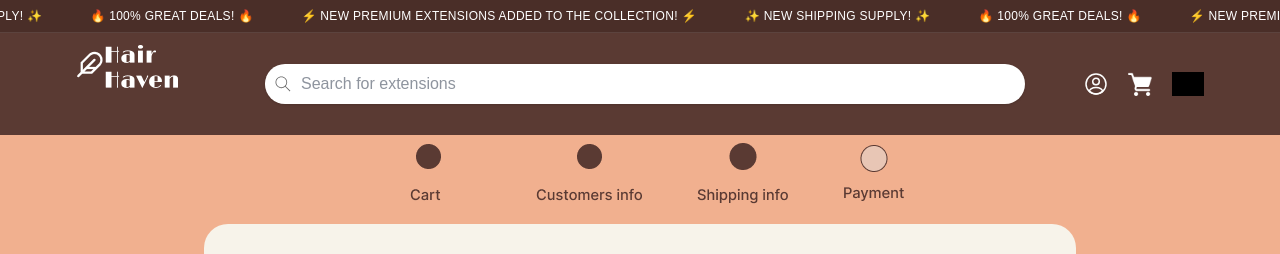
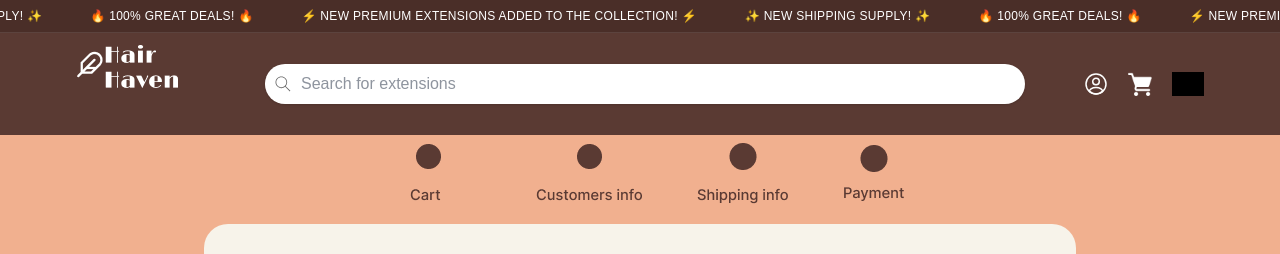
Before and after one commit to RabbiXX/Sydani-E_Commerce-, a Next.js app in the folder E-FRONTEND/my_app/: page /payment in a window 1280 px wide. Shown: the top 254 px of the page. Built offline with nearby package versions, Linux system fonts and the light colour scheme; grey boxes are pictures that could not be loaded.

Commit message:
Feat: Added progress bar on payment page and nav links

```diff
--- a/E-FRONTEND/my_app/app/categories/page.tsx
+++ b/E-FRONTEND/my_app/app/categories/page.tsx
@@ -142,7 +142,7 @@ export default function PasswordResetPage() {
                     <div className="p-2 cursor-pointer rounded-b-lg bg-white">
                       <div className="flex justify-between">
                         <p className="text-black font-bold w-4/5">Gisou Honey Infused Hair Oil</p>
-                        <div className="w-1/5"><a href="/my-cart"><img className="h-8 border-2 border-black rounded-full p-1" src="/images/grocery-store.png" alt="" /></a></div>
+                        <div className="w-1/5"><a href="/product-details"><img className="h-8 border-2 border-black rounded-full p-1" src="/images/grocery-store.png" alt="" /></a></div>
                       </div>
                       <p className="text-black font-light">300</p>
                       <p className="font-bold text-green-700">$12.00</p>
--- a/E-FRONTEND/my_app/app/globals.css
+++ b/E-FRONTEND/my_app/app/globals.css
@@ -18,12 +18,12 @@
     100% { transform: translateX(-50%); }
   }
 
-    --animate-auto-slide: autoSlide 8s infinite;
+  --animate-auto-slide: autoSlide 8s infinite;
 
   /* 2. Keyframe timeline balanced precisely for a 2-image horizontal swap */
   @keyframes autoSlide {
-    0%, 45% { transform: translateX(0%); }       /* Image 1 stays active */
-    50%, 95% { transform: translateX(-100%); }   /* Smooth slide to Image 2, stays active */
+    0%, 45% { transform: translateX(0%) }       /* Image 1 stays active */
+    50%, 95% { transform: translateX(-100%);}   /* Smooth slide to Image 2, stays active */
     100% { transform: translateX(0%); }          /* Loops perfectly back to Image 1 */
   }
 }
--- a/E-FRONTEND/my_app/app/payment/page.tsx
+++ b/E-FRONTEND/my_app/app/payment/page.tsx
@@ -41,7 +41,7 @@ export default function PaymentPage() {
 
       <section className="bg-[#F1B08F]">
         <div className="max-w-6xl mx-auto py-2 px-3 flex-col md:flex items-center justify-between">
-          <img className="mx-auto" src="/images/status3.png" alt="" />
+          <img className="mx-auto" src="/images/status4.png" alt="" />
         </div>
 
         <div className="max-w-4xl grid grid-cols-1 gap-5 p-2 md:p-3 mx-auto">
```
Also changed, not shown: E-FRONTEND/my_app/public/images/status4.png (added).
